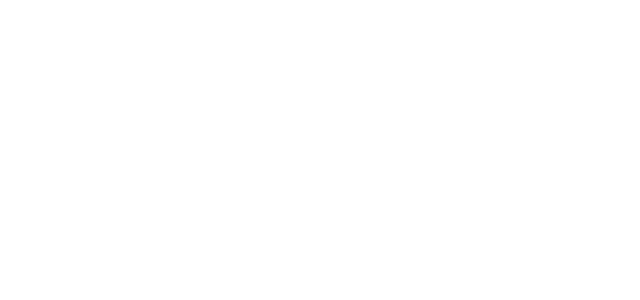
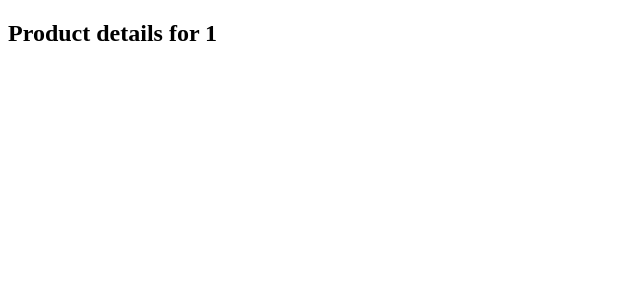
Before and after one commit to kaosadi17/Nuxt_App, a Nuxt app: page /products/1 in a window 1280 px wide. Before the commit this address had no page. Shown: the top 300 px of the page, without its empty margins (0-640 px from the left). Built offline with nearby package versions, Linux system fonts and the light colour scheme.

Commit message:
Add route params

```diff
--- /dev/null
+++ b/pages/products/[id].vue
@@ -0,0 +1,11 @@
+<template>
+    <h2> Product details for {{ id }}</h2>
+</template>
+
+<script setup>
+    const { id } = useRoute().params
+</script>
+
+<style scoped>
+
+</style>
```
